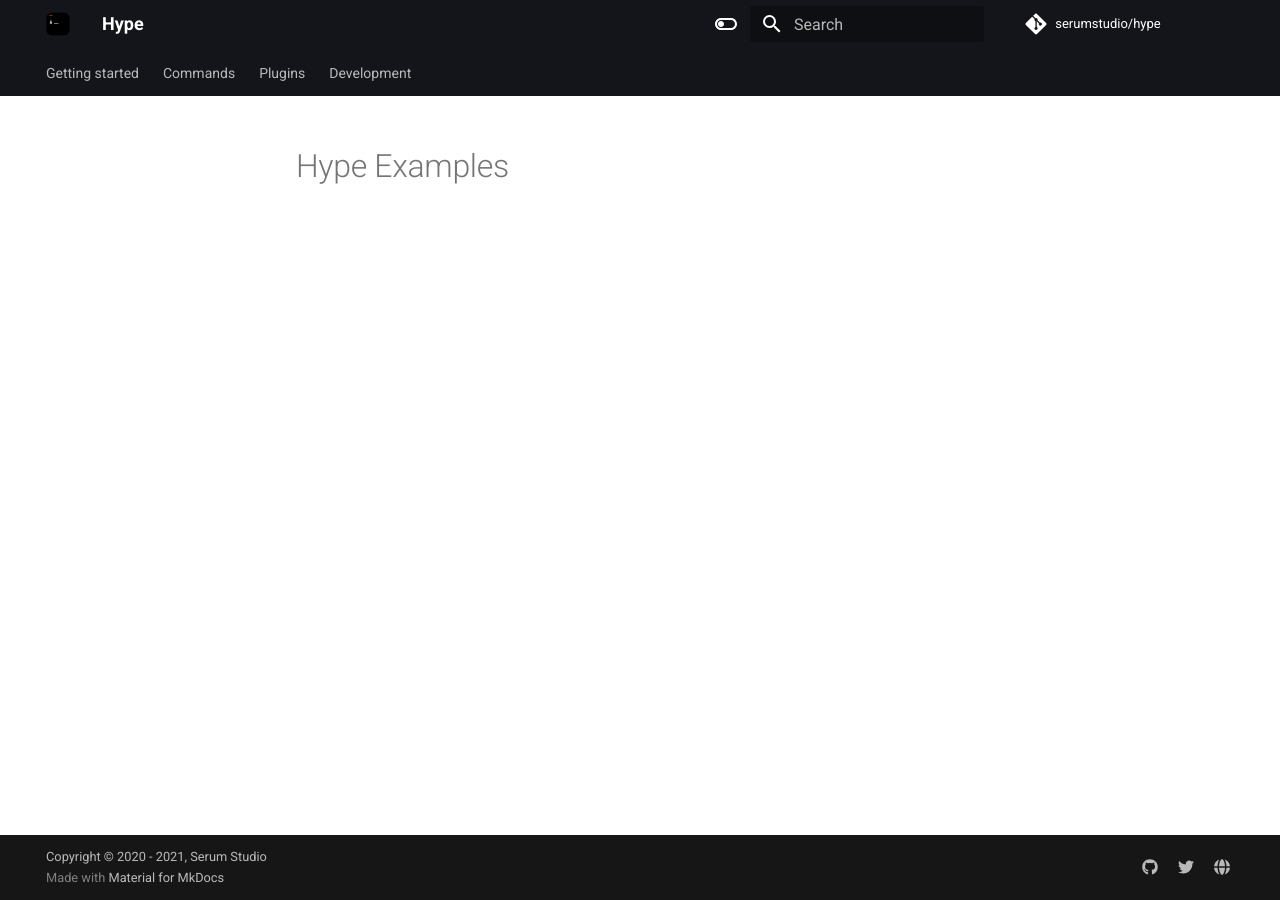
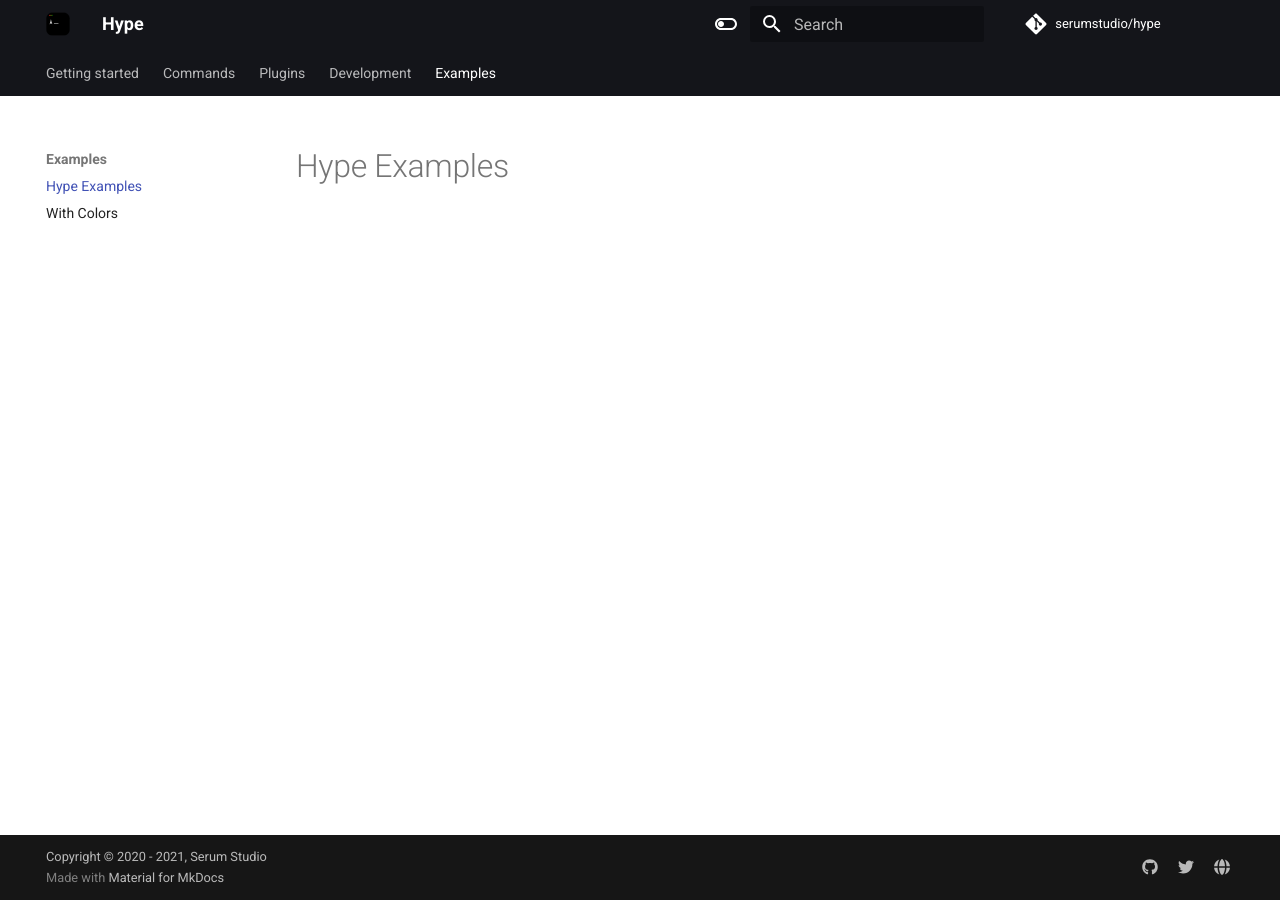
Before and after one commit to riyuzenn/hype, an MkDocs documentation site: the page built from docs/examples/index.md, in a window 1280 px wide. Built offline with MkDocs 1.6.1 and Material for MkDocs 9.7.7, drawn with Linux system fonts in a browser that asks for light colours; comment, search, counter and statistics services are not loaded.

Commit message:
:memo: Update Documentation config

```diff
--- a/mkdocs.yml
+++ b/mkdocs.yml
@@ -59,6 +59,10 @@ nav:
     - Code of Conduct: development/code-of-conduct.md
     - Release Notes: development/release-notes.md
 
+  - Examples:
+    - examples/index.md
+    - With Colors: examples/with-colors.md
+
 extra_css:
   - assets/css/termynal.css
   - assets/css/style.css
```
